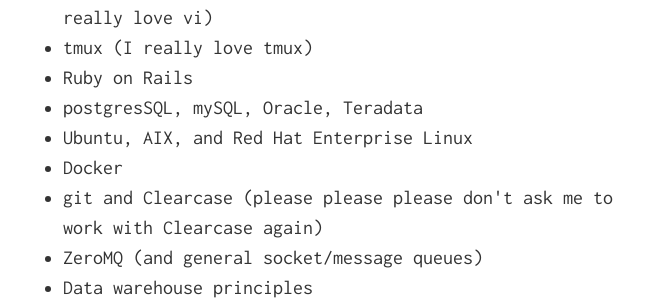
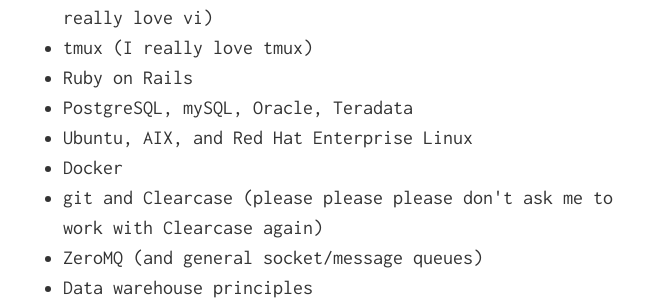
Before and after one commit to ppeble/ppeble.github.io, a Jekyll site: the page built from index.md, in a window 1280 px wide and 900 px high, scrolled down 4694 px. Shown: the part 163-463 px from the top of the window, without its empty margins (307-968 px from the left). Built offline with Jekyll 4.4.1, drawn with Linux system fonts in a browser that asks for light colours.

Commit message:
Fix embarrassing typo

```diff
--- a/index.md
+++ b/index.md
@@ -114,7 +114,7 @@ I live in the North Chicago suburbs with my wonderful partner, our son and daugh
   <li>vi (I have used various IDEs in the past but really, really love vi)</li>
   <li>tmux (I really love tmux)</li>
   <li>Ruby on Rails</li>
-  <li>postgresSQL, mySQL, Oracle, Teradata</li>
+  <li>PostgreSQL, mySQL, Oracle, Teradata</li>
   <li>Ubuntu, AIX, and Red Hat Enterprise Linux</li>
   <li>Docker</li>
   <li>git and Clearcase (please please please don't ask me to work with Clearcase again)</li>
```
Also changed, not shown: 1 other file.
